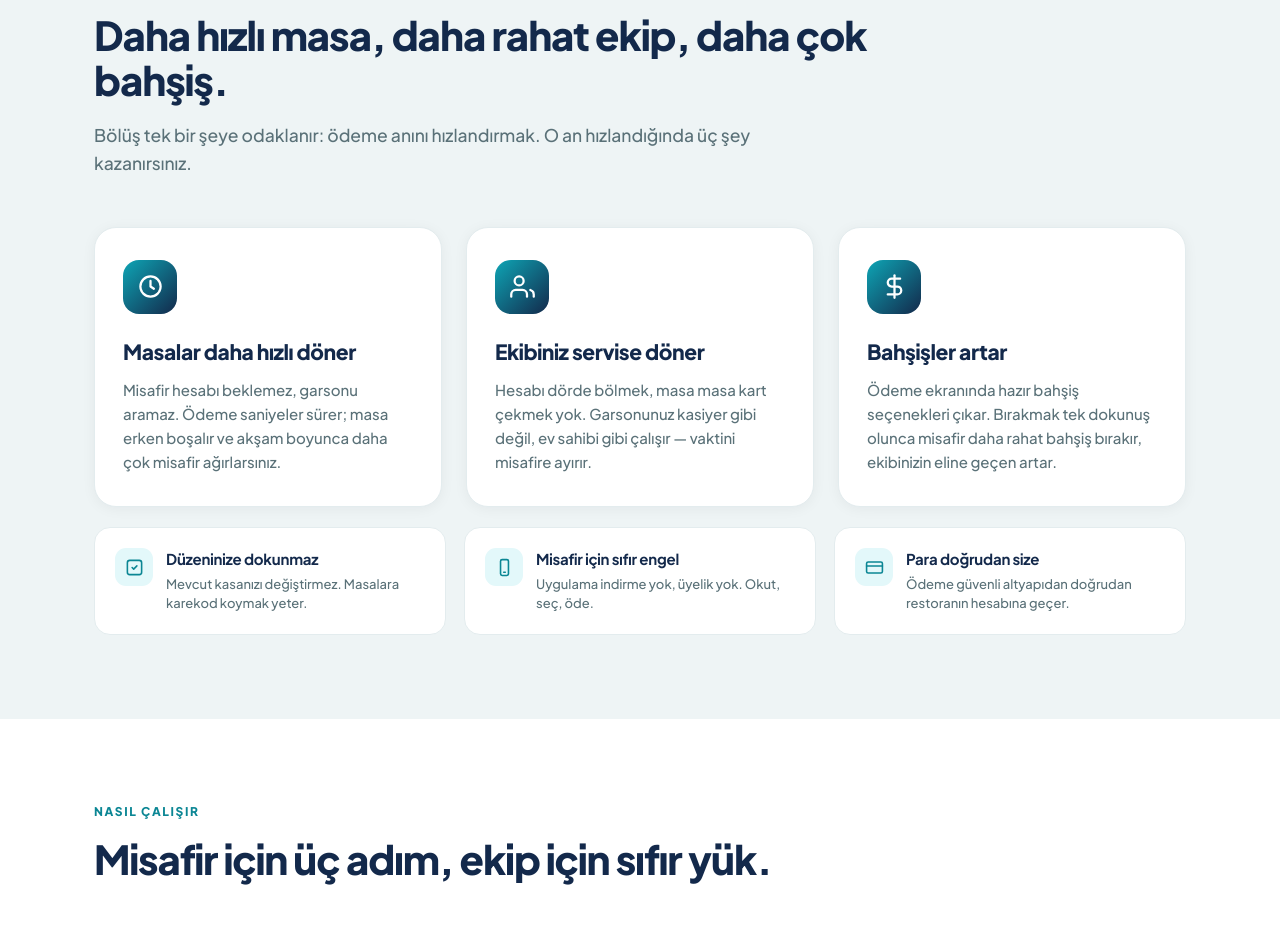
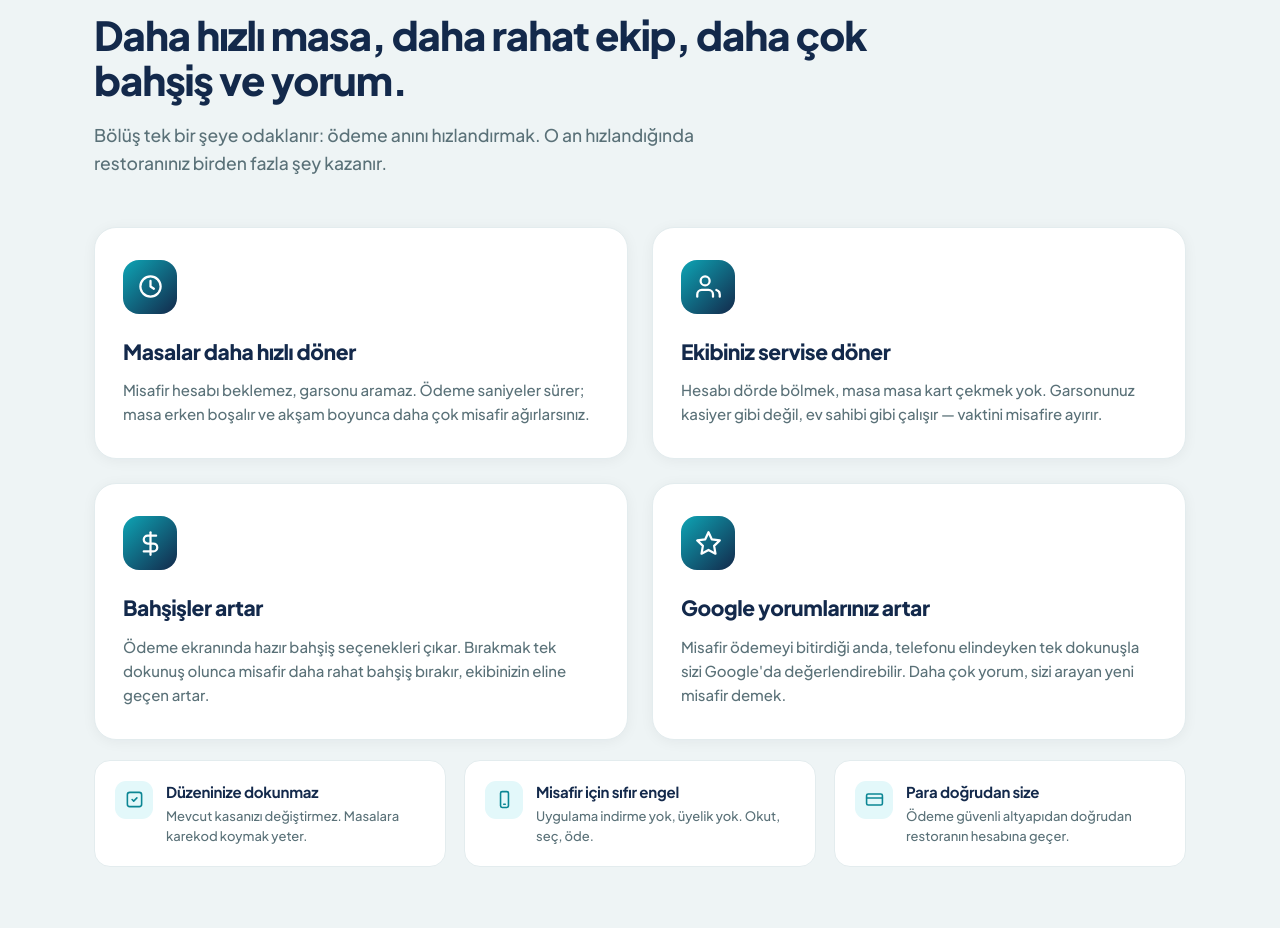
Before and after one commit to yutanus/bolus-musteri, a website: page tanitim.html in a window 1280 px wide. Shown: the part 1488-2416 px from the top of the page. Drawn offline with Linux system fonts and the light colour scheme.

Commit message:
odeme-sonuc: basarili odemeye Google yorum butonu eklendi

```diff
--- a/tanitim.html
+++ b/tanitim.html
@@ -130,7 +130,7 @@
     .bolum h2 { font-size: clamp(28px, 3.7vw, 40px); font-weight: 800; letter-spacing: -1px; line-height: 1.12; max-width: 780px; }
     .bolum .giris { font-size: 17.5px; color: var(--soft); margin-top: 18px; max-width: 680px; font-weight: 500; line-height: 1.6; }
 
-    .kazanc-buyuk { display: grid; grid-template-columns: repeat(3, 1fr); gap: 24px; margin-top: 50px; }
+    .kazanc-buyuk { display: grid; grid-template-columns: repeat(2, 1fr); gap: 24px; margin-top: 50px; }
     .fkart { background: var(--surface); border: 1px solid var(--line); border-radius: 22px; padding: 32px 28px; transition: transform 0.18s, box-shadow 0.18s; }
     .bolum.gri .fkart { box-shadow: 0 2px 14px rgba(8,24,45,0.05); }
     .fkart:hover { transform: translateY(-4px); box-shadow: 0 22px 44px rgba(8,24,45,0.13); }
@@ -274,8 +274,8 @@
     <div class="sinir">
       <div class="reveal">
         <div class="eyebrow">Restoranınıza ne katar</div>
-        <h2>Daha hızlı masa, daha rahat ekip, daha çok bahşiş.</h2>
-        <p class="giris">Bölüş tek bir şeye odaklanır: ödeme anını hızlandırmak. O an hızlandığında üç şey kazanırsınız.</p>
+        <h2>Daha hızlı masa, daha rahat ekip, daha çok bahşiş ve yorum.</h2>
+        <p class="giris">Bölüş tek bir şeye odaklanır: ödeme anını hızlandırmak. O an hızlandığında restoranınız birden fazla şey kazanır.</p>
       </div>
 
       <div class="kazanc-buyuk">
@@ -293,6 +293,11 @@
           <div class="ikon"><svg viewBox="0 0 24 24" fill="none" stroke-width="2" stroke-linecap="round" stroke-linejoin="round"><path d="M12 2v20"/><path d="M17 5H9.5a3.5 3.5 0 0 0 0 7h5a3.5 3.5 0 0 1 0 7H6"/></svg></div>
           <h3>Bahşişler artar</h3>
           <p>Ödeme ekranında hazır bahşiş seçenekleri çıkar. Bırakmak tek dokunuş olunca misafir daha rahat bahşiş bırakır, ekibinizin eline geçen artar.</p>
+        </div>
+        <div class="fkart reveal">
+          <div class="ikon"><svg viewBox="0 0 24 24" fill="none" stroke-width="2" stroke-linecap="round" stroke-linejoin="round"><path d="M12 2l2.9 6.26L22 9.27l-5 4.87 1.18 6.88L12 17.77l-6.18 3.25L7 14.14l-5-4.87 7.1-1.01L12 2z"/></svg></div>
+          <h3>Google yorumlarınız artar</h3>
+          <p>Misafir ödemeyi bitirdiği anda, telefonu elindeyken tek dokunuşla sizi Google'da değerlendirebilir. Daha çok yorum, sizi arayan yeni misafir demek.</p>
         </div>
       </div>
 
```
Also changed, not shown: api/odeme-sonuc.js (+13 -1 lines).
